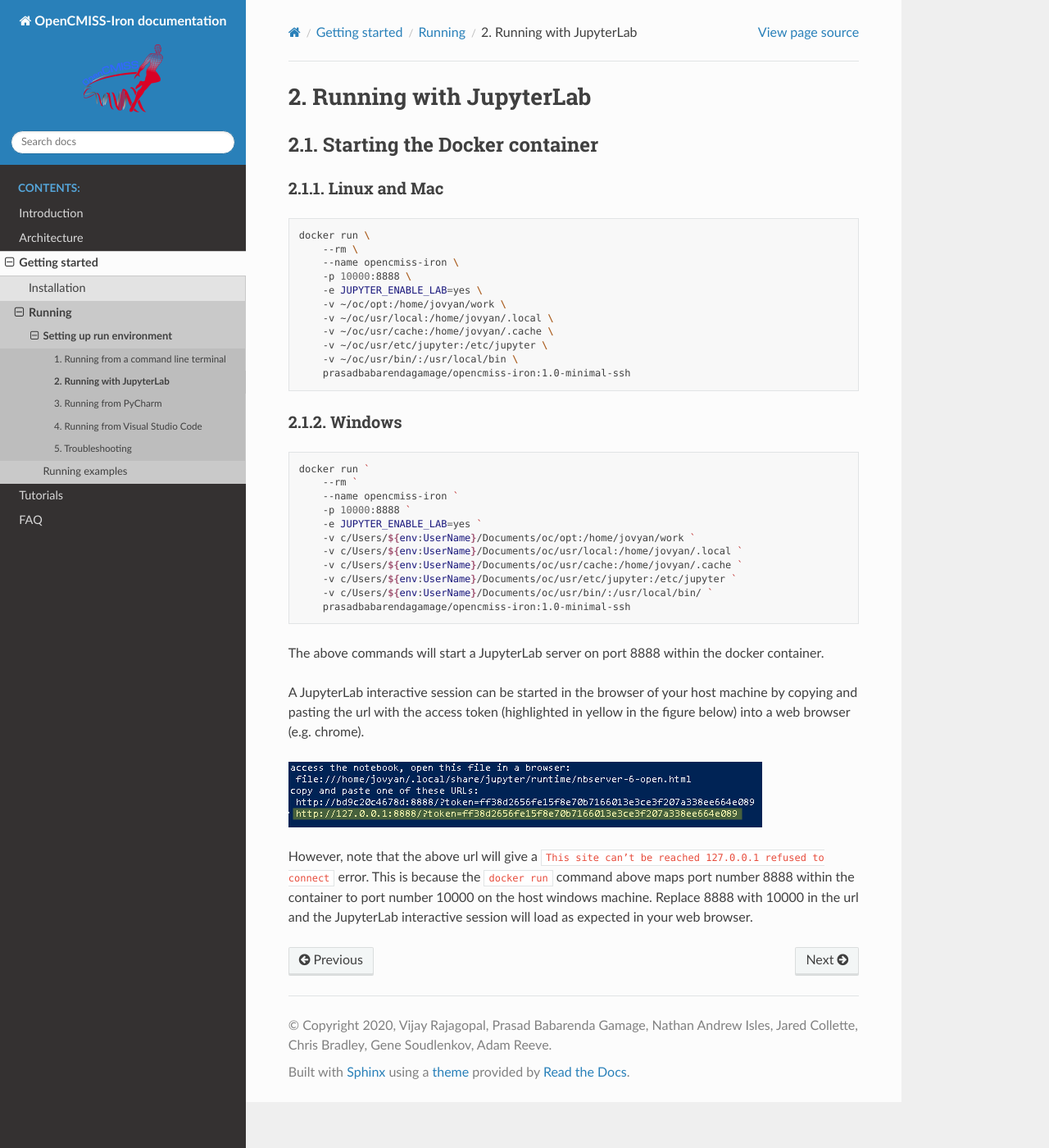
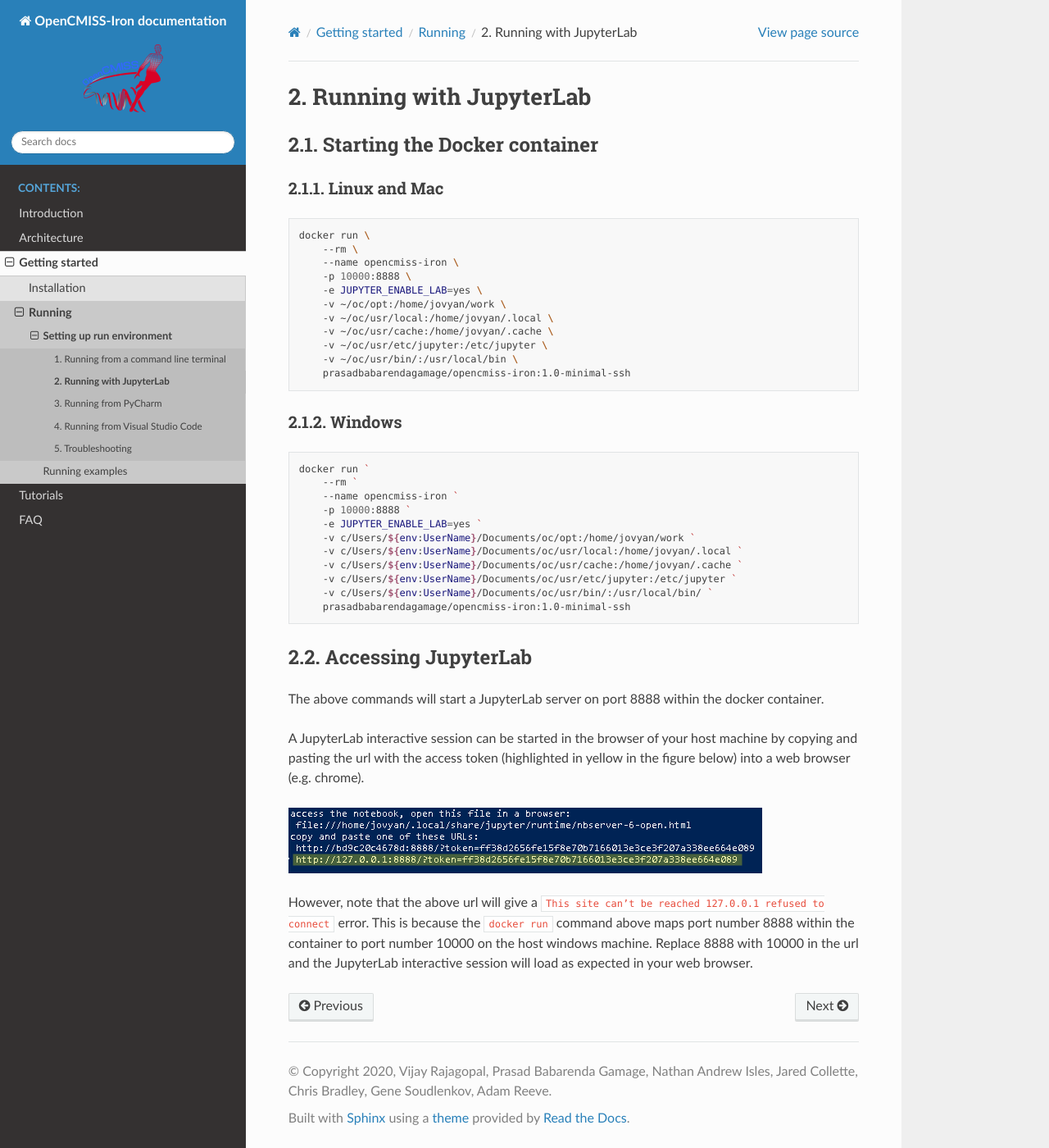
Before and after one commit to OpenCMISS-Examples/OpenCMISS-Iron-tutorials, a Sphinx documentation site: the page built from docs/source/getting_started/running/jupyterlab.md, in a window 1280 px wide and 1400 px high. Shown: the whole window at 82% size. Built offline with Sphinx 7.4.7 and the Read the Docs theme 2.0.0, drawn with Linux system fonts in a browser that asks for light colours; pages that are not in the unit, such as notebooks, are missing from menus.

Commit message:
Updates to JupyterLab documentation

````diff
--- a/docs/source/getting_started/running/jupyterlab.md
+++ b/docs/source/getting_started/running/jupyterlab.md
@@ -31,10 +31,12 @@
     prasadbabarendagamage/opencmiss-iron:1.0-minimal-ssh
 ```
 
+## Accessing JupyterLab
+
 The above commands will start a JupyterLab server on port 8888 within the docker container.
 
 A JupyterLab interactive session can be started in the browser of your host machine by copying and pasting the url with the access token (highlighted in yellow in the figure below) into a web browser (e.g. chrome).
 
-![Docker Jupyter server url](./docker_jupyter_server_url.png)
+![Docker JupyterLab server url](./docker_jupyter_server_url.png)
 
 However, note that the above url will give a ```This site can’t be reached 127.0.0.1 refused to connect``` error. This is because the ```docker run``` command above maps port number 8888 within the container to port number 10000 on the host windows machine. Replace 8888 with 10000 in the url and the JupyterLab interactive session will load as expected in your web browser.
````
